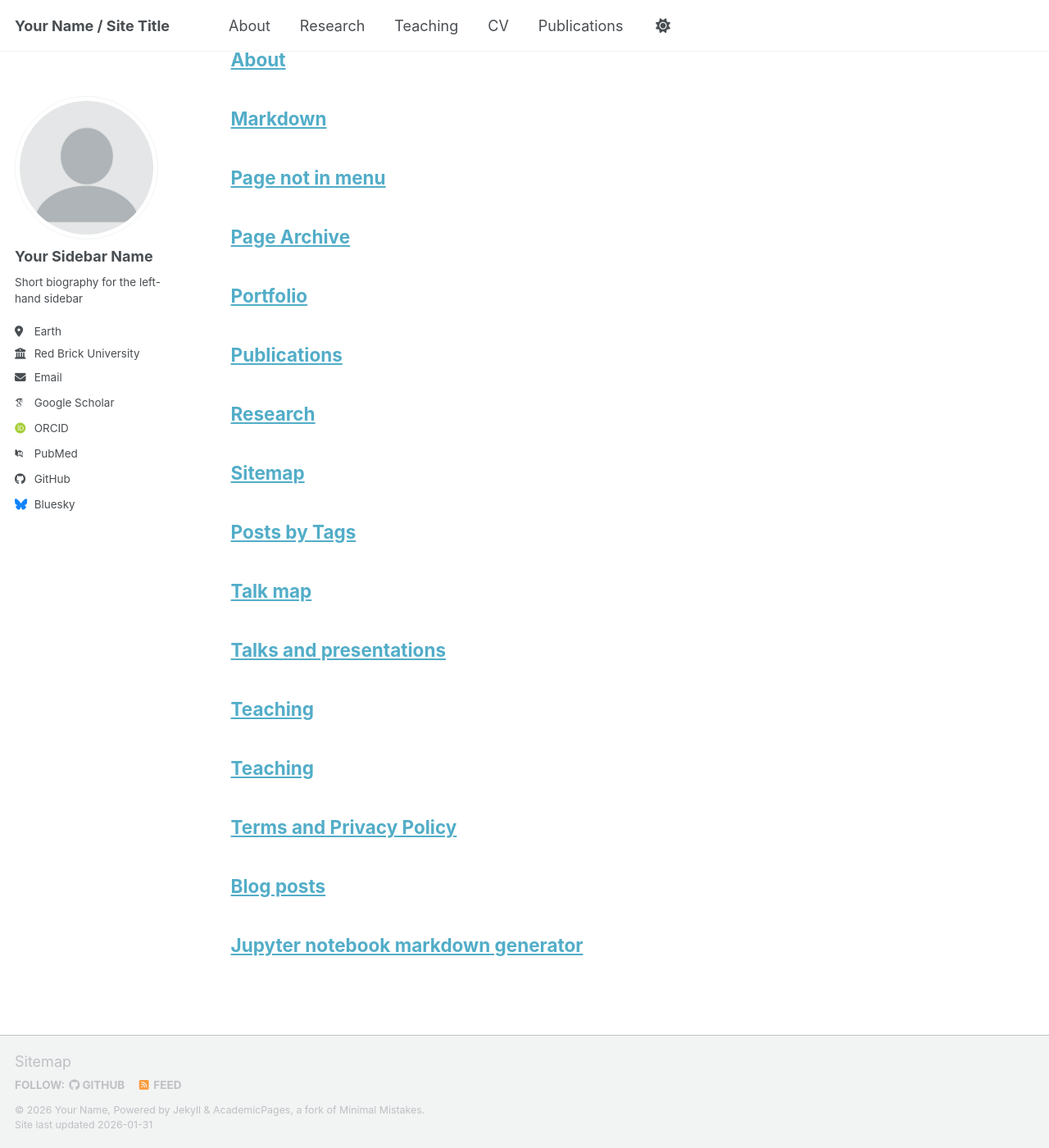
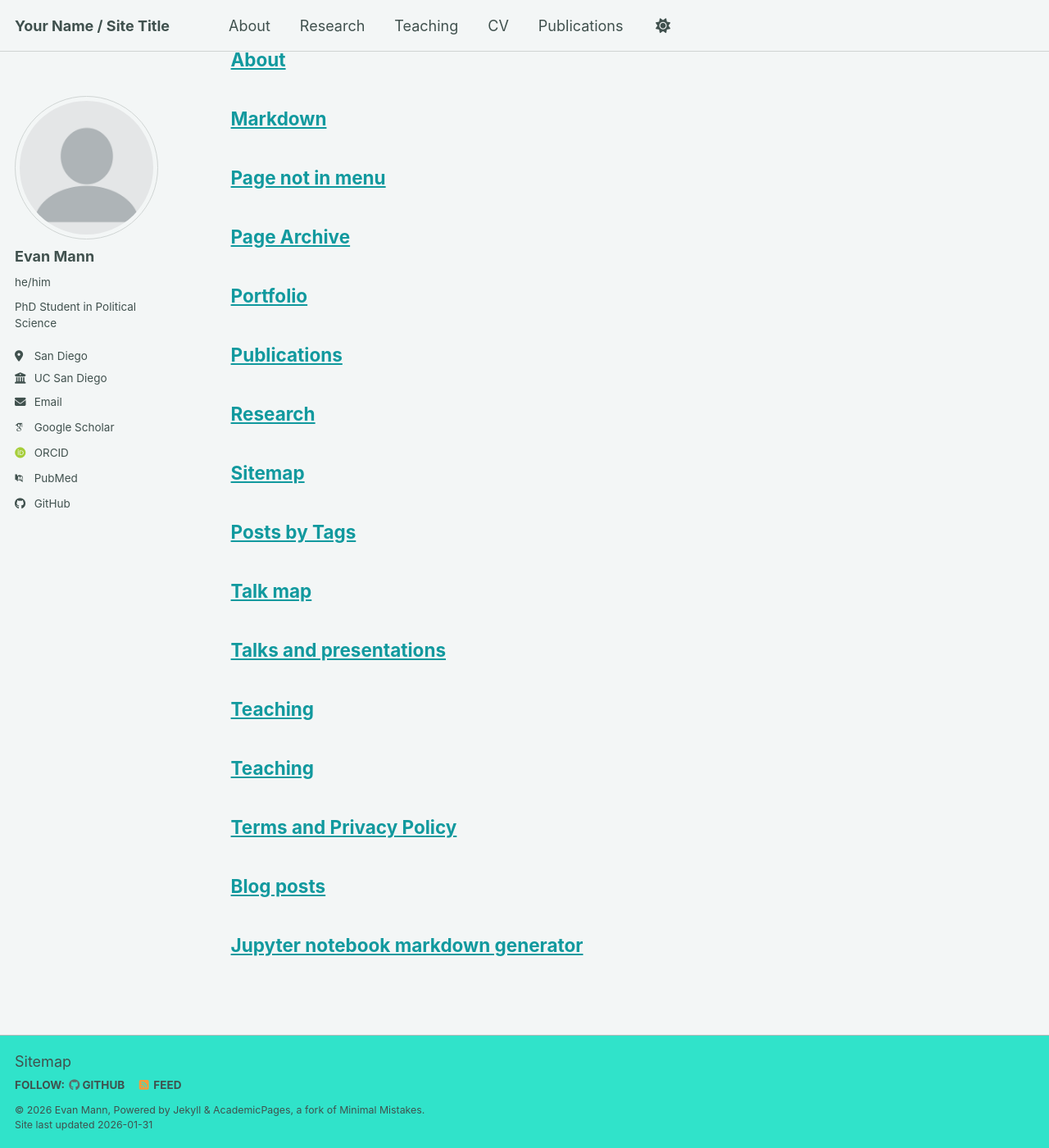
Before and after one commit to ecmannn/ecmannn.github.io, a Jekyll site: the page built from _pages/archive-layout-with-content.md, in a window 1280 px wide and 1400 px high, scrolled down 5122 px. Shown: the whole window at 82% size. Built offline with Jekyll 4.4.1, drawn with Linux system fonts in a browser that asks for light colours; some web fonts are replaced; a script bundle is joined from its source files by our own code; library files that are not in the unit come from our copies.

Commit message:
Modify site theme and author details
Updated personal information and site settings in _config.yml.

```diff
--- a/_config.yml
+++ b/_config.yml
@@ -8,15 +8,15 @@
 
 # Basic Site Settings
 locale                   : "en-US"
-site_theme               : "default" # The available themes options are "default", "air", "sunrise", "mint", "dirt" and "contrast"
+site_theme               : "mint" # The available themes options are "default", "air", "sunrise", "mint", "dirt" and "contrast"
 title                    : "Your Name / Site Title"
 title_separator          : "-"
-name                     : &name "Your Name"
-description              : &description "Your Name's academic portfolio"   # Update this with a general description of your site, this is the default if not overridden by a page
-url                      : https://academicpages.github.io # The base hostname & protocol for your site e.g. "https://[your GitHub username].github.io",
+name                     : &name "Evan Mann"
+description              : &description "PhD Student in Political Science"   # Update this with a general description of your site, this is the default if not overridden by a page
+url                      : https://ecmannn.github.io # The base hostname & protocol for your site e.g. "https://[your GitHub username].github.io",
                                                            # or if you already have some other page hosted on Github then use "https://[your GitHub username].github.io/[Your Repo Name]"
 baseurl                  : "" # the subpath of your site, e.g. "/blog"
-repository               : "academicpages/academicpages.github.io"
+repository               : "ecmannn/ecmannn.github.io"
 
 # Site Author - The following control what appear as part of the author content on the side bar.
 #               If a field is blank the icon and link will not appear, otherwise it will be shown.
@@ -24,13 +24,13 @@
 author:
   # Biographic information
   avatar           : "profile.png"
-  name             : "Your Sidebar Name"
-  pronouns         : # example: "she/her"
-  bio              : "Short biography for the left-hand sidebar"
-  location         : "Earth"
-  employer         : "Red Brick University"
+  name             : "Evan Mann"
+  pronouns         : "he/him"
+  bio              : "PhD Student in Political Science"
+  location         : "San Diego"
+  employer         : "UC San Diego"
   uri              : # URL
-  email            : "none@example.org"
+  email            : "ecmann@ucsd.edu"
 
   # Academic websites
   academia         : # URL
@@ -51,13 +51,13 @@
   bitbucket        : # Username - Update with your username on the site
   codepen          : # Username
   dribbble         : # Username
-  github           : "academicpages"
+  github           : "ecmannn"
   kaggle           : # Username
   stackoverflow    : # User number or user number and name (i.e., use "1" or "1/jeff-atwood")
 
   # Social media
   artstation       : # Username
-  bluesky          : "bsky.app" # Replace this with you Bluesky username
+  bluesky          : # Replace this with you Bluesky username
   facebook         : # Username
   flickr           : # Username
   foursquare       : # Username
```
